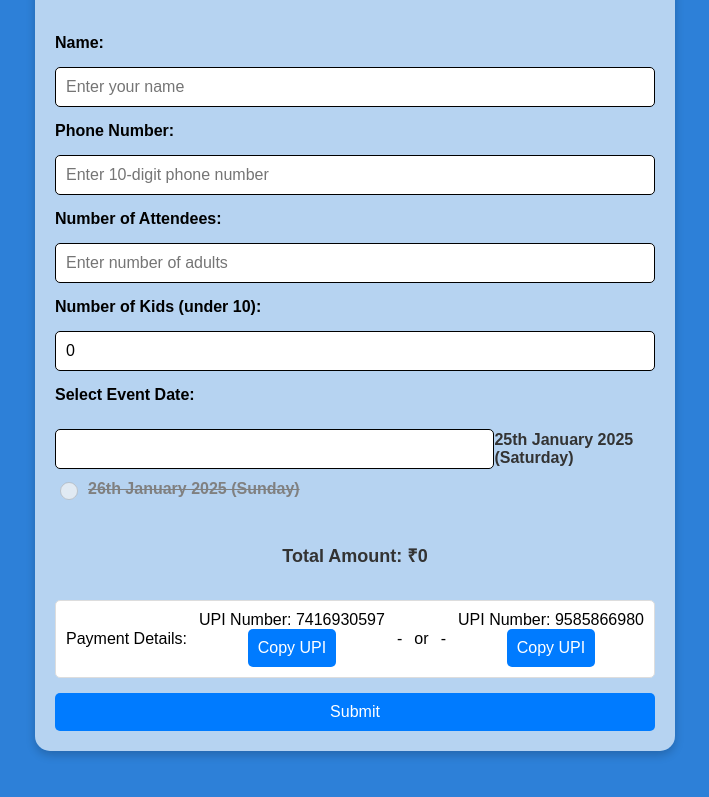
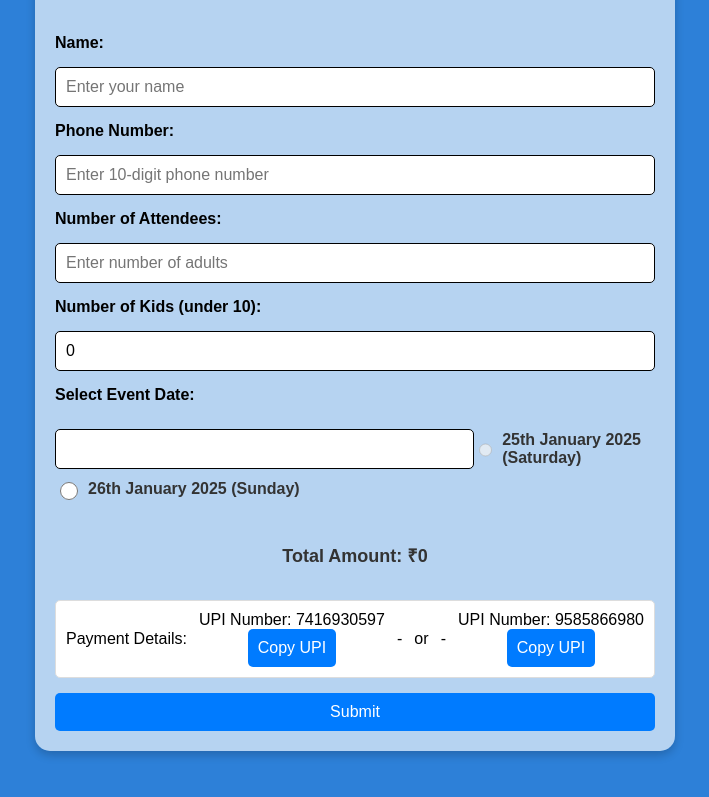
Before and after one commit to Dustlit/06-Solar-Observation, a plain HTML site: page index.html in a window 1280 px wide. Shown: the part 2136-2933 px from the top of the page, without its empty margins (285-994 px from the left). Drawn offline with Linux system fonts and the light colour scheme.

Commit message:
Update index.html

```diff
--- a/index.html
+++ b/index.html
@@ -80,11 +80,11 @@
             <label>Select Event Date:</label>
             <div class="radio-group">
                 <label>
-                    <input style="text-decoration: line-through; color: gray;"">
-                    25th January 2025 (Saturday)
+                    <input style="text-decoration: line-through; color: gray;">
+			<input type="radio" name="event_date" value="25th January 2025" disabled>25th January 2025 (Saturday)
                 </label>
-                <label style="text-decoration: line-through; color: gray;">
-                    <input type="radio" name="event_date" value="25th January 2025" disabled>26th January 2025 (Sunday)
+                <label>
+                    <input type="radio" name="event_date" value="25th January 2025">26th January 2025 (Sunday)
                 </label>
             </div>
 
```
